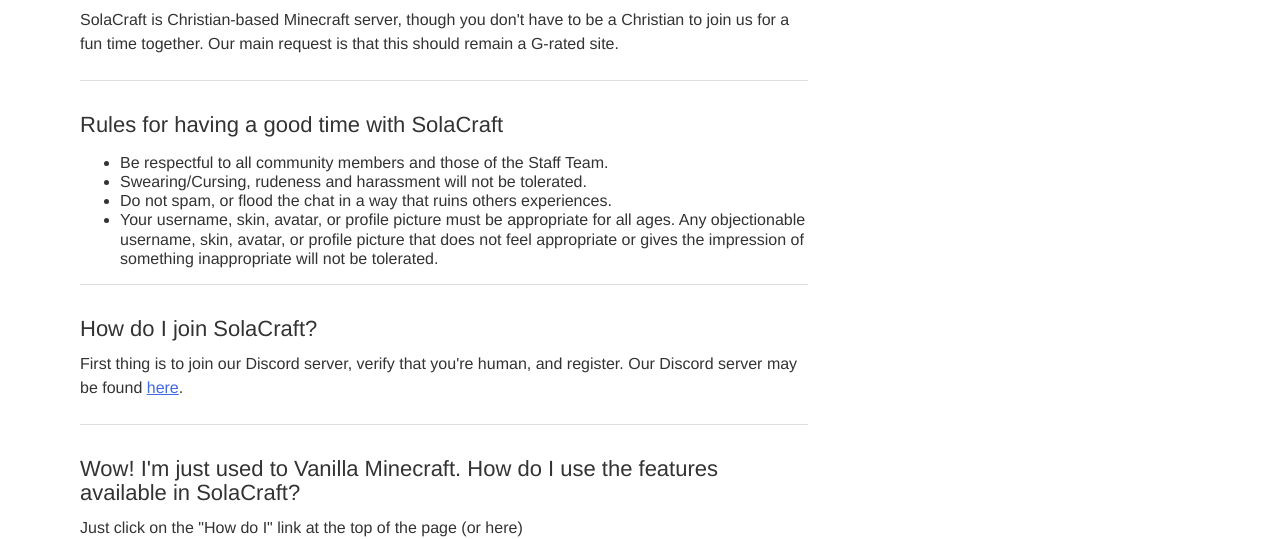
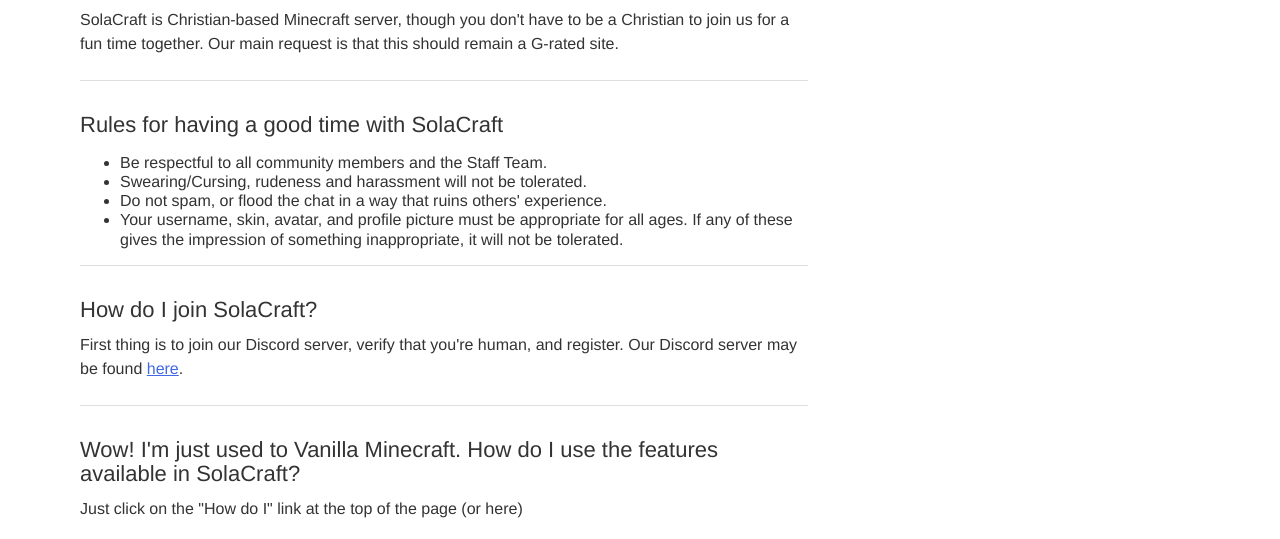
Before and after one commit to solacraft/solacraft.github.io, a plain HTML site: page index.html in a window 1280 px wide. Shown: the part 289-828 px from the top of the page. Drawn offline with Linux system fonts and the light colour scheme.

Commit message:
Update index.html

```diff
--- a/index.html
+++ b/index.html
@@ -48,21 +48,19 @@
           <h3>Rules for having a good time with SolaCraft</h3>
           <ul>
             <li>
-              Be respectful to all community members and those of the Staff
+              Be respectful to all community members and the Staff
               Team.
             </li>
             <li>
               Swearing/Cursing, rudeness and harassment will not be tolerated.
             </li>
             <li>
-              Do not spam, or flood the chat in a way that ruins others
-              experiences.
+              Do not spam, or flood the chat in a way that ruins others'
+              experience.
             </li>
             <li>
-              Your username, skin, avatar, or profile picture must be
-              appropriate for all ages. Any objectionable username, skin,
-              avatar, or profile picture that does not feel appropriate or gives
-              the impression of something inappropriate will not be tolerated.
+              Your username, skin, avatar, and profile picture must be
+              appropriate for all ages. If any of these gives the impression of something inappropriate, it will not be tolerated.
             </li>
           </ul>
           <hr />
```
